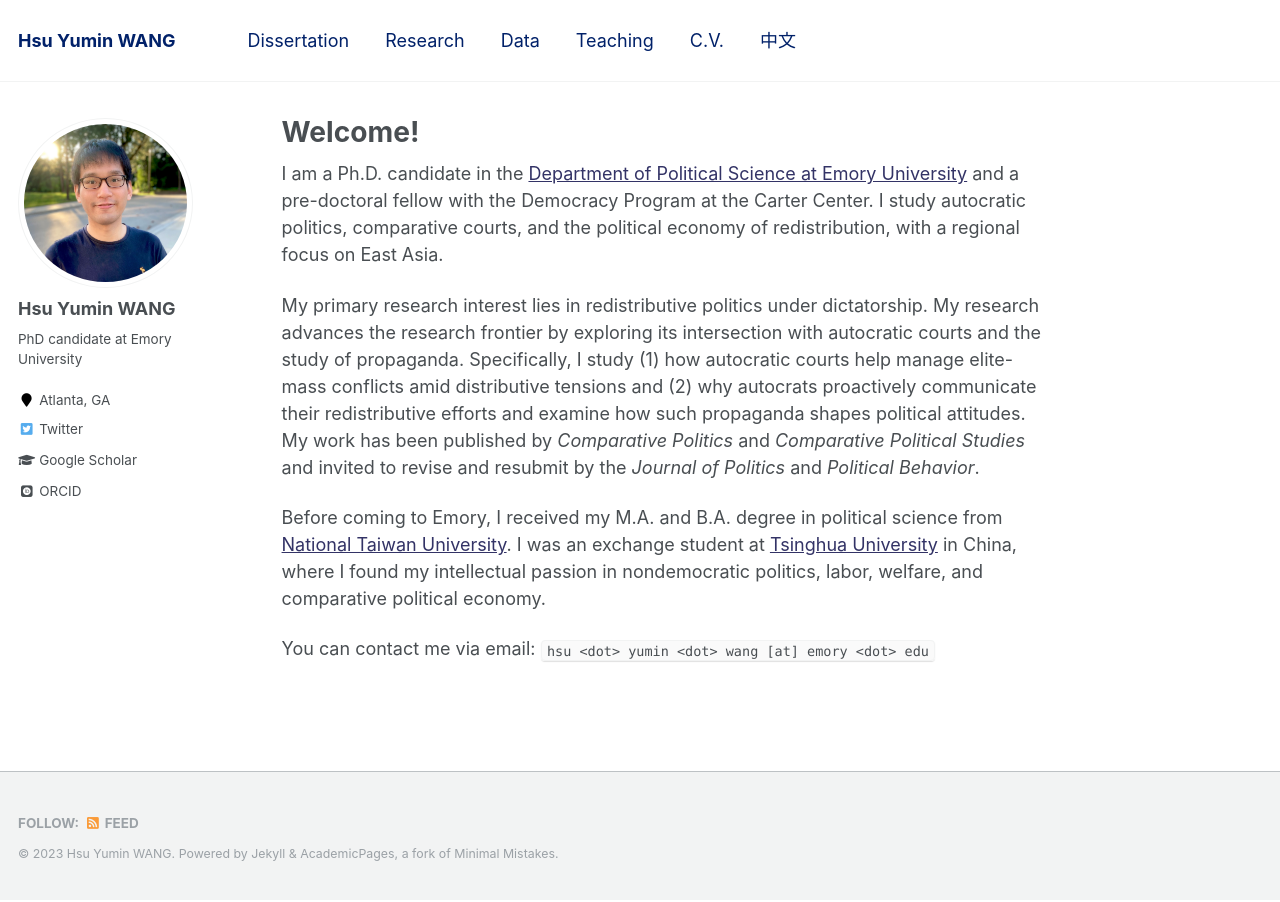
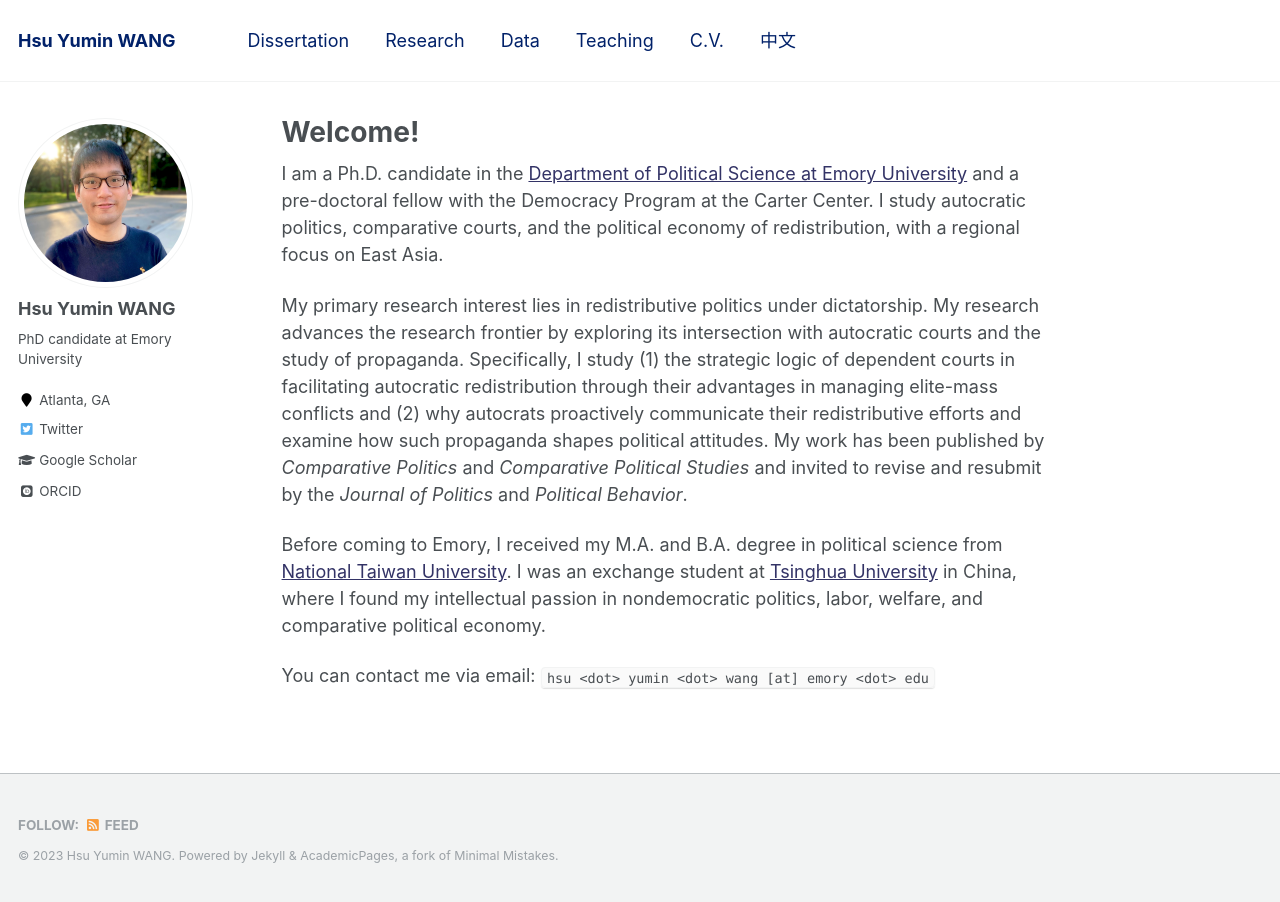
Before and after one commit to hsuyumin/hsuyumin.github.io, a Jekyll site: the page built from _pages/about.md, in a window 1280 px wide. Built offline with Jekyll 4.4.1, drawn with Linux system fonts in a browser that asks for light colours; some web fonts are replaced.

Commit message:
Update about.md

```diff
--- a/_pages/about.md
+++ b/_pages/about.md
@@ -10,7 +10,7 @@ redirect_from:
 
 I am a Ph.D. candidate in the [Department of Political Science at Emory University](http://polisci.emory.edu/home/) and a pre-doctoral fellow with the Democracy Program at the Carter Center. I study autocratic politics, comparative courts, and the political economy of redistribution, with a regional focus on East Asia.
 
-My primary research interest lies in redistributive politics under dictatorship. My research advances the research frontier by exploring its intersection with autocratic courts and the study of propaganda. Specifically, I study (1) how autocratic courts help manage elite-mass conflicts amid distributive tensions and (2) why autocrats proactively communicate their redistributive efforts and examine how such propaganda shapes political attitudes. My work has been published by _Comparative Politics_ and _Comparative Political Studies_ and invited to revise and resubmit by the _Journal of Politics_ and _Political Behavior_.
+My primary research interest lies in redistributive politics under dictatorship. My research advances the research frontier by exploring its intersection with autocratic courts and the study of propaganda. Specifically, I study (1) the strategic logic of dependent courts in facilitating autocratic redistribution through their advantages in managing elite-mass conflicts and (2) why autocrats proactively communicate their redistributive efforts and examine how such propaganda shapes political attitudes. My work has been published by _Comparative Politics_ and _Comparative Political Studies_ and invited to revise and resubmit by the _Journal of Politics_ and _Political Behavior_.
 
 Before coming to Emory, I received my M.A. and B.A. degree in political science from [National Taiwan University](https://www.ntu.edu.tw/english/). I was an exchange student at [Tsinghua University](https://www.tsinghua.edu.cn/en/) in China, where I found my intellectual passion in nondemocratic politics, labor, welfare, and comparative political economy.
 
```
